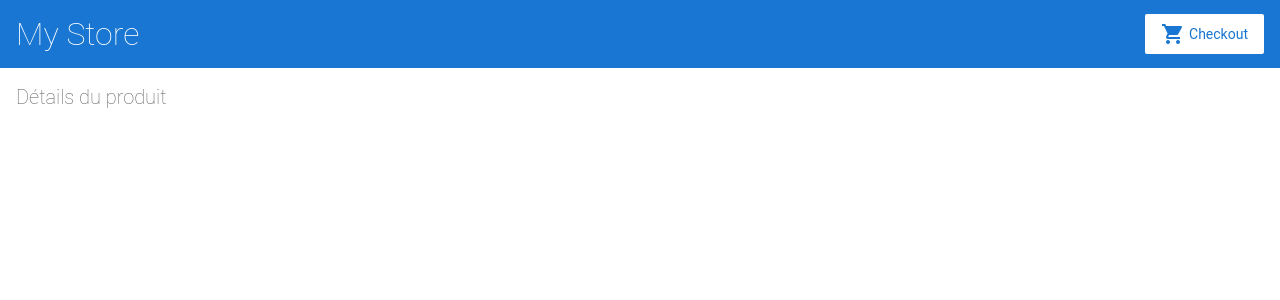
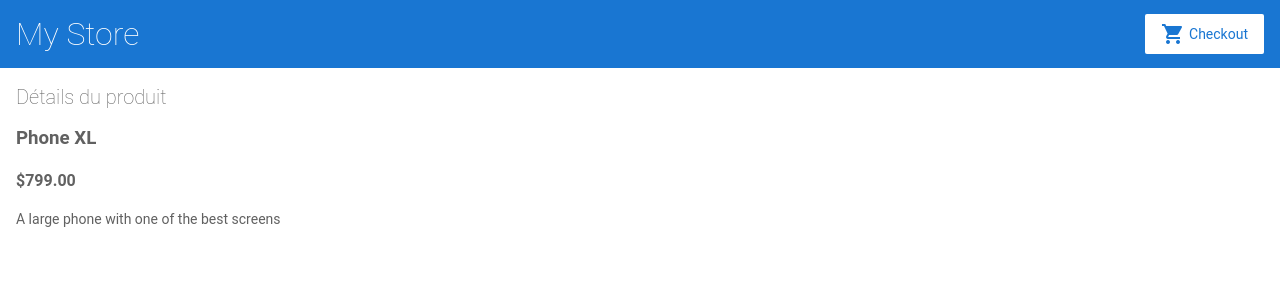
Before and after one commit to ItsFaynn/Angular---Learning, an Angular app: page /products/1 in a window 1280 px wide. Shown: the top 300 px of the page. Built offline with nearby package versions, Linux system fonts and the light colour scheme.

Commit message:
1 file modified

```diff
--- a/src/app/product-details/product-details.component.ts
+++ b/src/app/product-details/product-details.component.ts
@@ -16,7 +16,7 @@ export class ProductDetailsComponent implements OnInit {
   ngOnInit(): void {
     // First get the product id from the current route.
     const routeParams = this.route.snapshot.paramMap;
-    const productIdFromRoute = Number(routeParams.get('produuitId'));
+    const productIdFromRoute = Number(routeParams.get('produitId'));
 
     // Find the product that correspond with the id provided in route.
     this.produit = produits.find(produits => produits.id === productIdFromRoute);
```
